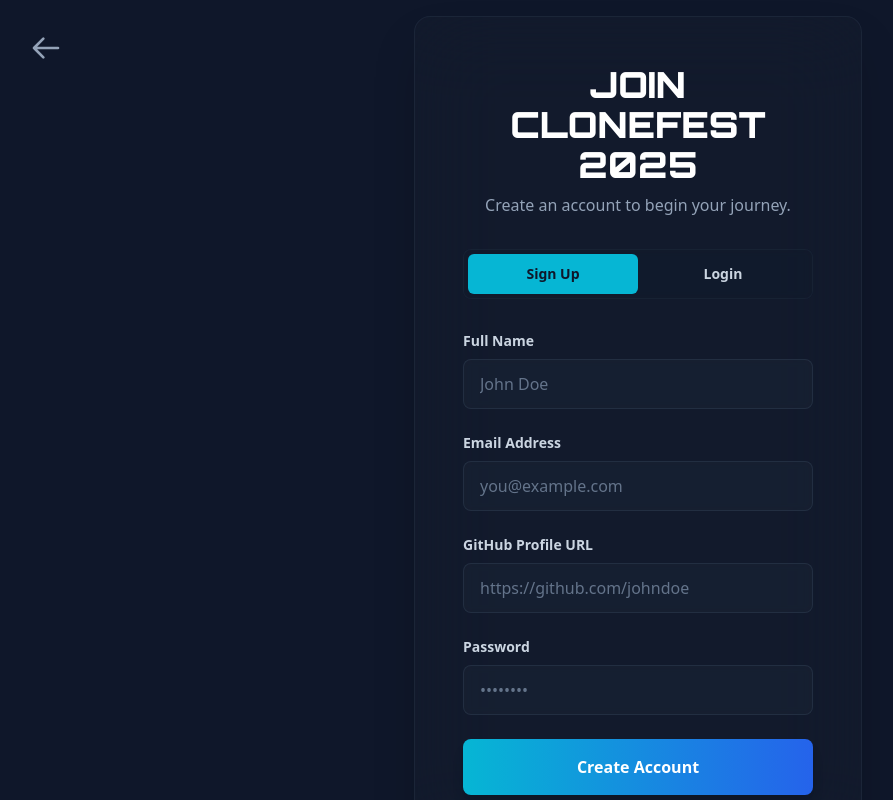
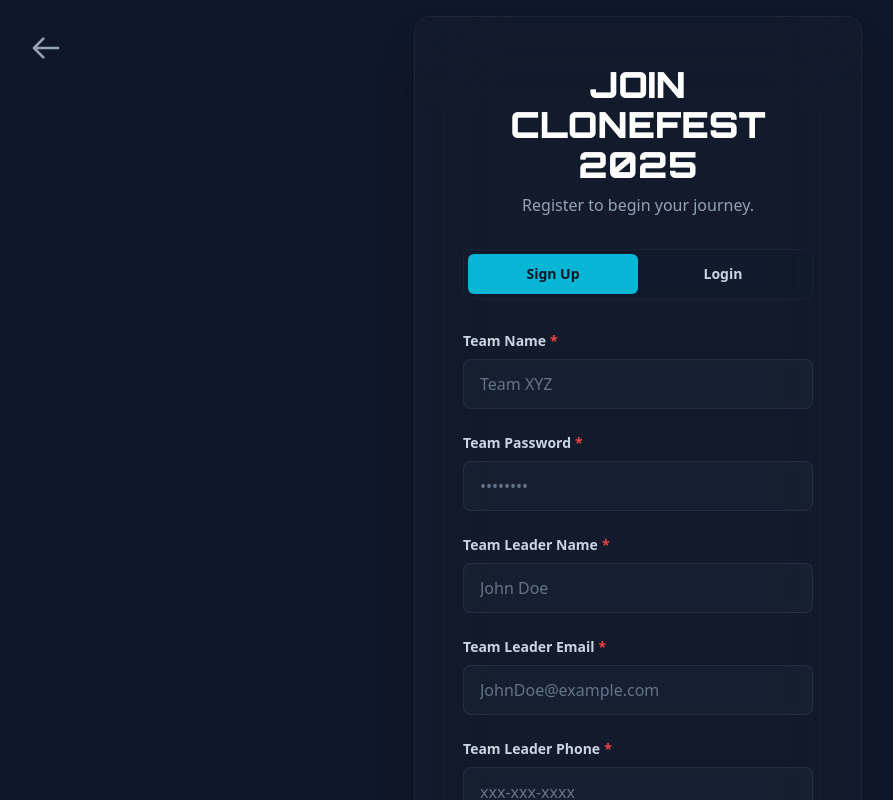
Before and after one commit to Lonecoder1109/CloneFest2025, a React (Vite) app: page / in a window 1280 px wide. Both pictures are taken after a click on the button "Register Now". Shown: the top 800 px of the page, without its empty margins (2-895 px from the left). Built offline with nearby package versions, Linux system fonts and the light colour scheme.

Commit message:
compulsoryfields

```diff
--- a/App.tsx
+++ b/App.tsx
@@ -10,10 +10,9 @@ import { AdminDashboard } from "./components/admin/AdminDashboard";
 import Squares from "./components/Squares";
 
 const App: React.FC = () => {
-  // State management for different views
-  const [view, setView] = useState<
-    "main" | "auth" | "admin-login" | "admin-dashboard"
-  >("main");
+  const [view, setView] = useState<"main" | "auth" | "admin-login" | "admin-dashboard">("main");
+
+
   const [adminToken, setAdminToken] = useState<string | null>(null);
 
   // Navigation handlers
@@ -21,49 +20,53 @@ const App: React.FC = () => {
   const handleNavigateHome = () => setView("main");
   const handleNavigateToAdmin = () => setView("admin-login");
 
-  // Admin authentication handlers
+  // Admin login success handler
   const handleAdminLogin = (token: string) => {
     setAdminToken(token);
     setView("admin-dashboard");
   };
 
+  // Admin logout
   const handleAdminLogout = () => {
     setAdminToken(null);
     setView("main");
   };
 
-  // Render admin login view
+  // Admin login view
   if (view === "admin-login") {
     return (
-      <AdminLogin onAdminLogin={handleAdminLogin} onBack={handleNavigateHome} />
+      <AdminLogin
+        onAdminLogin={handleAdminLogin}
+        onBack={handleNavigateHome}
+      />
     );
   }
 
-  // Render admin dashboard view
+  // Admin dashboard view
   if (view === "admin-dashboard" && adminToken) {
     return (
       <AdminDashboard adminToken={adminToken} onLogout={handleAdminLogout} />
     );
   }
 
-  // Render authentication view
+  // Auth view (signup / login)
   if (view === "auth") {
     return <Auth onNavigateHome={handleNavigateHome} />;
   }
 
-  // Render main application view
+  // Main site landing view
   return (
     <div className="relative min-h-screen bg-slate-950 text-white overflow-hidden">
-      {/* Background animation component */}
+      {/* Animated background */}
       <Squares
         speed={0.5}
         squareSize={40}
-        direction='diagonal'
-        borderColor='rgba(148, 163, 184, 0.15)'
-        hoverFillColor='rgba(148, 163, 184, 0.05)'
+        direction="diagonal"
+        borderColor="rgba(148, 163, 184, 0.15)"
+        hoverFillColor="rgba(148, 163, 184, 0.05)"
       />
 
-      {/* Main application components */}
+      {/* Main site content */}
       <div className="relative z-10">
         <Header
           onNavigateToAuth={handleNavigateToAuth}
--- a/components/Auth.tsx
+++ b/components/Auth.tsx
@@ -12,6 +12,7 @@ const FormInput: React.FC<{
   <div>
     <label htmlFor={id} className="block text-sm font-bold text-slate-300 mb-2">
       {label}
+      {required && <span className="text-red-500 ml-1">*</span>}
     </label>
     <input
       type={type}
@@ -25,6 +26,7 @@ const FormInput: React.FC<{
   </div>
 );
 
+
 interface AuthProps {
   onNavigateHome: () => void;
 }
@@ -32,24 +34,45 @@ interface AuthProps {
 export const Auth: React.FC<AuthProps> = ({ onNavigateHome }) => {
   const [mode, setMode] = useState<"login" | "signup">("signup");
   const [formData, setFormData] = useState({
-    fullName: "",
-    email: "",
-    github: "",
-    password: "",
+    teamName: "",
+    teamPassword: "",
+    teamLeader: {
+      fullName: "",
+      email: "",
+      phone: "",
+      github: "",
+    },
+    teamMembers: [{ fullName: "" }, { fullName: "" }, { fullName: "" }],
   });
 
-  const handleInputChange = (e: React.ChangeEvent<HTMLInputElement>) => {
+  const handleChange = (e: React.ChangeEvent<HTMLInputElement>) => {
     const { name, value } = e.target;
-    setFormData((prev) => ({ ...prev, [name]: value }));
+    if (name in formData) {
+      setFormData((prev) => ({ ...prev, [name]: value }));
+    } else if (name.startsWith("leader-")) {
+      const field = name.replace("leader-", "");
+      setFormData((prev) => ({
+        ...prev,
+        teamLeader: { ...prev.teamLeader, [field]: value },
+      }));
+    } else if (name.startsWith("member-")) {
+      const index = parseInt(name.split("-")[1]);
+      setFormData((prev) => {
+        const updated = [...prev.teamMembers];
+        updated[index].fullName = value;
+        return { ...prev, teamMembers: updated };
+      });
+    }
   };
 
   const handleSubmit = async (e: React.FormEvent) => {
     e.preventDefault();
+
     const endpoint = mode === "signup" ? "/register" : "/login";
     const payload =
       mode === "signup"
         ? formData
-        : { email: formData.email, password: formData.password };
+        : { teamName: formData.teamName, teamPassword: formData.teamPassword };
 
     try {
       const response = await fetch(`/api${endpoint}`, {
@@ -60,6 +83,7 @@ export const Auth: React.FC<AuthProps> = ({ onNavigateHome }) => {
 
       const data = await response.json();
       alert(data.message);
+
       if (mode === "login" && response.ok) {
         onNavigateHome();
       }
@@ -95,12 +119,12 @@ export const Auth: React.FC<AuthProps> = ({ onNavigateHome }) => {
         <div className="bg-slate-800/20 backdrop-blur-2xl border border-slate-700/30 rounded-2xl p-8 md:p-12 shadow-2xl hover:bg-slate-800/25 transition-all duration-300">
           <div className="mb-8 text-center">
             <h2 className="font-orbitron text-3xl md:text-4xl font-bold text-white uppercase">
-              {mode === "signup" ? "Join CloneFest 2025" : "Welcome Back"}
+              {mode === "signup" ? "Join CloneFest 2025" : "Team Login"}
             </h2>
             <p className="text-slate-400 mt-2">
               {mode === "signup"
-                ? "Create an account to begin your journey."
-                : "Login to access your details."}
+                ? "Register to begin your journey."
+                : "Welcome back!"}
             </p>
           </div>
 
@@ -131,65 +155,89 @@ export const Auth: React.FC<AuthProps> = ({ onNavigateHome }) => {
             {mode === "signup" ? (
               <>
                 <FormInput
-                  id="fullName"
-                  name="fullName"
+                  id="teamName"
+                  name="teamName"
+                  type="text"
+                  placeholder="Team XYZ"
+                  label="Team Name"
+                  onChange={handleChange}
+                />
+                <FormInput
+                  id="teamPassword"
+                  name="teamPassword"
+                  type="password"
+                  placeholder="••••••••"
+                  label="Team Password"
+                  onChange={handleChange}
+                />
+                <FormInput
+                  id="leader-fullName"
+                  name="leader-fullName"
                   type="text"
                   placeholder="John Doe"
-                  label="Full Name"
-                  required
-                  onChange={handleInputChange}
+                  label="Team Leader Name"
+                  onChange={handleChange}
                 />
                 <FormInput
-                  id="email"
-                  name="email"
+                  id="leader-email"
+                  name="leader-email"
                   type="email"
-                  placeholder="you@example.com"
-                  label="Email Address"
-                  required
-                  onChange={handleInputChange}
+                  placeholder="JohnDoe@example.com"
+                  label="Team Leader Email"
+                  onChange={handleChange}
                 />
                 <FormInput
-                  id="github"
-                  name="github"
-                  type="url"
-                  placeholder="https://github.com/johndoe"
-                  label="GitHub Profile URL"
-                  required
-                  onChange={handleInputChange}
+                  id="leader-phone"
+                  name="leader-phone"
+                  type="tel"
+                  placeholder="xxx-xxx-xxxx"
+                  label="Team Leader Phone"
+                  onChange={handleChange}
                 />
                 <FormInput
-                  id="password"
-                  name="password"
-                  type="password"
-                  placeholder="••••••••"
-                  label="Password"
-                  required
-                  onChange={handleInputChange}
+                  id="leader-github"
+                  name="leader-github"
+                  type="url"
+                  placeholder="https://github.com/JohnDoe"
+                  label="GitHub Profile"
+                  onChange={handleChange}
                 />
+                {[0, 1, 2].map((i) => (
+                  <FormInput
+                    key={i}
+                    id={`member-${i}`}
+                    name={`member-${i}`}
+                    type="text"
+                    placeholder={`Member ${i + 1} Name`}
+                    label={`Team Member ${i + 1} ${i < 2 ? "" : "(optional)"}`}
+                    required={i < 2}
+                    onChange={handleChange}
+                  />
+                ))}
                 <button
                   type="submit"
                   className="w-full text-center block px-8 py-4 font-bold rounded-lg transition-all duration-300 bg-gradient-to-r from-cyan-500 to-blue-600 text-white shadow-lg hover:from-cyan-400 hover:to-blue-500 transform hover:scale-105"
                 >
-                  Create Account
+                  Create Team Account
                 </button>
               </>
             ) : (
               <>
                 <FormInput
-                  id="login-email"
-                  name="email"
-                  type="email"
-                  placeholder="you@example.com"
-                  label="Email Address"
-                  onChange={handleInputChange}
+                  id="teamName"
+                  name="teamName"
+                  type="text"
+                  placeholder="Team XYZ"
+                  label="Team Name"
+                  onChange={handleChange}
                 />
                 <FormInput
-                  id="login-password"
-                  name="password"
+                  id="teamPassword"
+                  name="teamPassword"
                   type="password"
                   placeholder="••••••••"
-                  label="Password"
-                  onChange={handleInputChange}
+                  label="Team Password"
+                  onChange={handleChange}
                 />
                 <button
                   type="submit"
@@ -197,18 +245,6 @@ export const Auth: React.FC<AuthProps> = ({ onNavigateHome }) => {
                 >
                   Login
                 </button>
-                <div className="text-center mt-4">
-                  <button
-                    type="button"
-                    className="text-sm text-slate-400 hover:text-cyan-400 transition-colors duration-300 underline"
-                    onClick={() => {
-                      // TODO: Implement forgot password functionality
-                      alert("Forgot password functionality coming soon!");
-                    }}
-                  >
-                    Forgot Password?
-                  </button>
-                </div>
               </>
             )}
           </form>
--- a/package.json
+++ b/package.json
@@ -11,6 +11,7 @@
   "dependencies": {
     "@react-three/fiber": "^9.2.0",
     "@react-three/postprocessing": "^3.0.4",
+    "bcryptjs": "^3.0.2",
     "dotenv": "^17.2.1",
     "firebase": "^10.7.1",
     "firebase-admin": "^12.0.0",
```
Also changed, not shown: api/export-users.js (+31 -26 lines), api/login.js (+22 -17 lines), api/register.js (+46 -28 lines), 1 other file (tests, documents, lock files or other folders).
